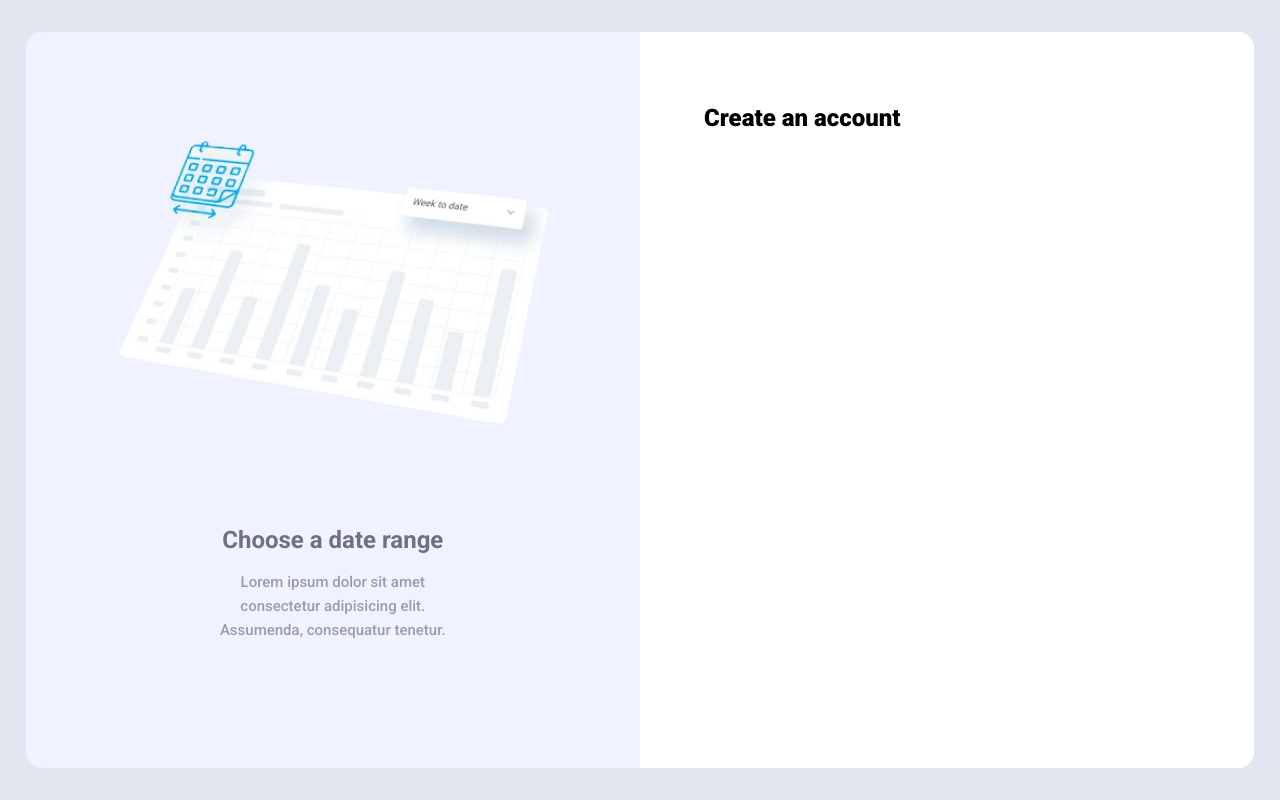
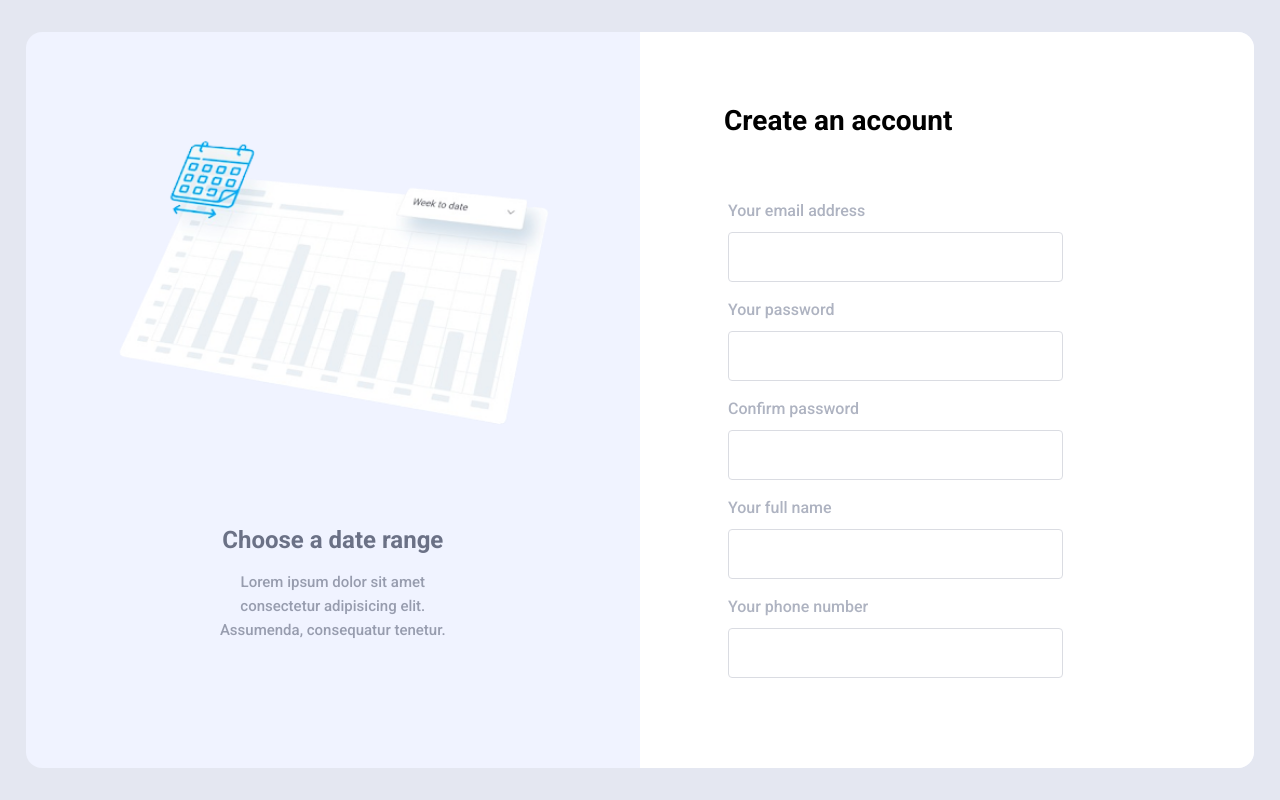
Before and after one commit to Inventor77/mydash, a React (Create React App) app: page / in a window 1280 px wide. Built offline with nearby package versions, Linux system fonts and the light colour scheme.

Commit message:
custom input is added to the form

```diff
--- /dev/null
+++ b/src/components/CustomInput/CustomInput.jsx
@@ -0,0 +1,27 @@
+import React, { useState } from 'react'
+import './CustomInput.scss'
+
+function CustomInput({ label, type, name, password, setPassword }) {
+    const [inputValue, setInputValue] = useState("");
+
+    const handleChange = (event) => {
+        const { target: { value }
+        } = event;
+        setInputValue(value);
+        if (label === "Your password") setPassword(value);
+    }
+
+    return (
+        <div className='input--custom'>
+            <label className='label' htmlFor={name}>{label}</label>
+            <input className='input' type={type}
+                id={name}
+                name={name}
+                value={inputValue}
+                onChange={handleChange}
+            />
+        </div>
+    )
+}
+
+export default CustomInput
--- /dev/null
+++ b/src/components/CustomInput/CustomInput.scss
@@ -0,0 +1,25 @@
+.input--custom {
+    display: flex;
+    align-items: flex-start;
+    justify-content: center;
+    flex-direction: column;
+    margin-left: 4px;
+    gap: 12px;
+    width: 100%;
+    margin-bottom: 18px;
+    .label {
+        font-size: 16px;
+        font-weight: 500;
+        color: hsl(225, 13%, 72%);
+    }
+    .input {
+        width: 75%;
+        height: 48px;
+        padding: 24px 16px;
+        font-size: 16px;
+        font-weight: 500;
+        opacity: .7;
+        border: 1px solid hsl(225, 13%, 82%);
+        border-radius: 4px;
+    }
+}
--- a/src/layouts/CreateAccount/CreateAccount.jsx
+++ b/src/layouts/CreateAccount/CreateAccount.jsx
@@ -1,8 +1,10 @@
-import React from 'react'
+import React, { useState } from 'react'
 import './CreateAccount.scss'
 import GraphImg from '../../assets/images/background.png'
+import CustomInput from '../../components/CustomInput/CustomInput'
 
 function CreateAccount() {
+    const [password, setPassword] = useState("")
     return (
         <div className='createAccount__layout'>
             <div className="layout__container">
@@ -25,7 +27,33 @@ function CreateAccount() {
                             Create an account
                         </div>
                         <form >
-
+                            <CustomInput
+                                label="Your email address"
+                                type="email"
+                                name="email"
+                            />
+                            <CustomInput
+                                label="Your password"
+                                type="password"
+                                name="password"
+                                setPassword={setPassword}
+                            />
+                            <CustomInput
+                                label="Confirm password"
+                                type="password"
+                                name="password"
+                                password={password}
+                            />
+                            <CustomInput
+                                label="Your full name"
+                                type="text"
+                                name="text"
+                            />
+                            <CustomInput
+                                label="Your phone number"
+                                type="number"
+                                name="number"
+                            />
                         </form>
                     </div>
                 </div>
--- a/src/layouts/CreateAccount/CreateAccount.scss
+++ b/src/layouts/CreateAccount/CreateAccount.scss
@@ -52,14 +52,14 @@
 			height: 100%;
 			width: 50%;
 			background: #fff;
-			padding: 72px 64px;
+			padding: 72px 84px;
 			border-radius: 0px 16px 16px 0px;
 			.form__container {
 				.form__title {
 					color: #000;
-					font-size: 24px;
-					font-weight: 900;
-					margin-bottom: 52px;
+					font-size: 28px;
+					font-weight: 700;
+					margin-bottom: 64px;
 				}
 			}
 		}
```
